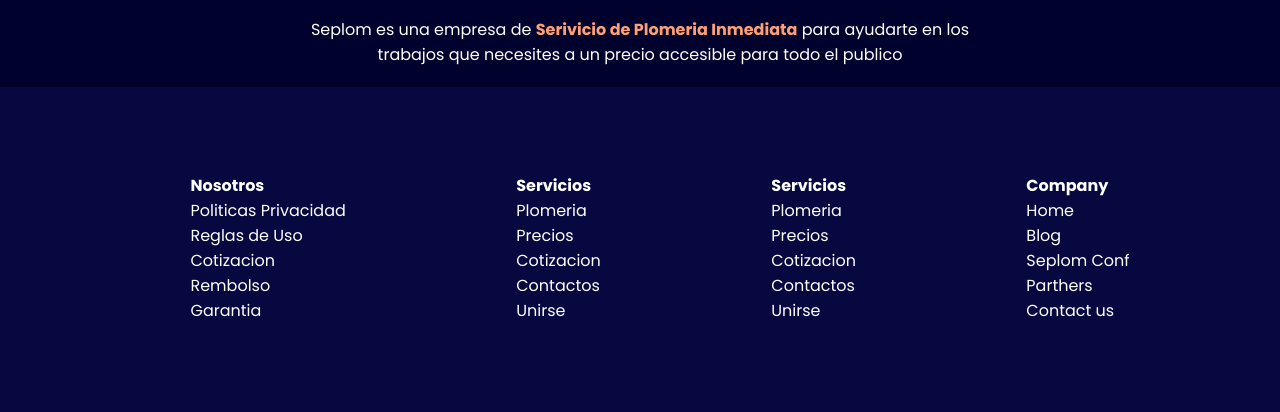
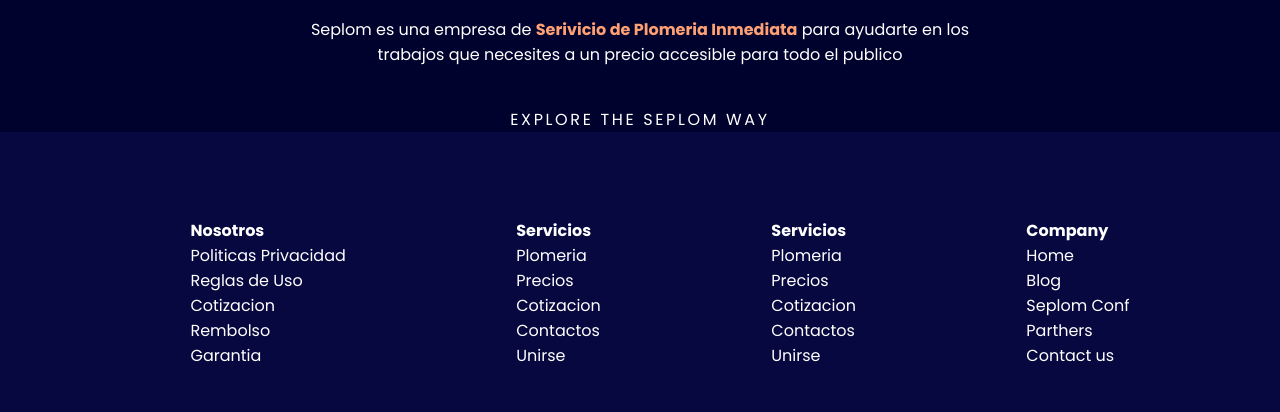
Before and after one commit to charlesriveros/https-github.com-cutioluis-Sseplom, a React app: page / in a window 1280 px wide. Shown: the part 440-852 px from the top of the page. Built offline with nearby package versions, Linux system fonts and the light colour scheme.

Commit message:
FIX gradient move in Promotion and Header

```diff
--- /dev/null
+++ b/src/components/Explore/Explore.css
@@ -0,0 +1,9 @@
+.seplom-explore {
+    margin-top: 40px;
+    text-align: center;
+}
+
+.seplom-explore p {
+    color: var(--seplom-white);
+    letter-spacing: 0.165em;
+}
--- /dev/null
+++ b/src/components/Explore/Explore.js
@@ -0,0 +1,12 @@
+import React from 'react';
+import './Explore.css'
+
+const Explore = () => {
+    return (
+        <section className="seplom-explore">
+            <p>EXPLORE THE SEPLOM WAY</p>
+        </section>
+    );
+};
+
+export default Explore;
--- a/src/components/Header/Header.css
+++ b/src/components/Header/Header.css
@@ -15,7 +15,7 @@
     background-image: var(--seplom-gradient-yellow);
     -webkit-background-clip: text;
     -webkit-text-fill-color: transparent;
-    animation: bg-animation 3s infinite alternate;
+    animation: bg-animation 15s infinite alternate;
 }
 
 @keyframes bg-animation {
--- a/src/components/Promotion/Promotion.css
+++ b/src/components/Promotion/Promotion.css
@@ -5,7 +5,9 @@
     padding: 15px 0;
     height: auto;
     width: 100%;
-    background-color: var(--seplom-yellow);
+    background-size: 400%;
+    background-image: var(--seplom-gradient-promotion);
+    animation: bg-animation 3s infinite alternate;
 }
 
 .seplom-promotion p {
@@ -13,3 +15,9 @@
     color: var(--seplom-white);
     font-size: var(--seplom-size);
 }
+
+
+@keyframes bg-animation {
+    0% {background-position: left;}
+    100% {background-position:right}
+}
--- a/src/container/App.css
+++ b/src/container/App.css
@@ -16,6 +16,8 @@
 
   --seplom-gradient-blue: linear-gradient(90deg, #00d0ff 0%, #007dff 100%);
   --seplom-gradient-pink: linear-gradient(90deg, #f40087 0%, #ff00cc 100%);
+  /* Gradients Cards */
+  --seplom-gradient-promotion: linear-gradient(137.04deg, #00CBFF 0%, #00BAFF 36.57%, #F40087 74.34%, #FD59B3 96.69%);
   /* Fonts */
   --seplom-weight: 900;
   --seplom-weight-titles: 700;
@@ -32,11 +34,11 @@
 }
 
 a:-webkit-any-link {
-  text-decoration:none;
+    text-decoration:none;
 }
 
 input:focus-visible {
-  outline: none;
+    outline: none;
 }
 
 body {
--- a/src/container/App.js
+++ b/src/container/App.js
@@ -5,6 +5,7 @@ import Promotion from '../components/Promotion/Promotion'
 import Navbar from '../components/Navbar/Navbar'
 import Header from '../components/Header/Header'
 import Footer from '../components/Footer/Footer'
+import Explore from '../components/Explore/Explore';
 
 const App = () => {
   return (
@@ -12,6 +13,7 @@ const App = () => {
       <Promotion />
       <Navbar />
       <Header />
+      <Explore />
       <Footer />
     </div>
   );
```
